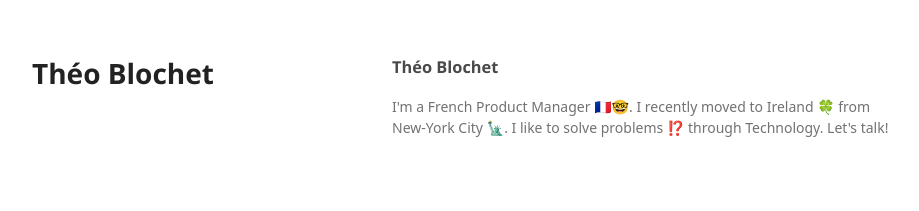
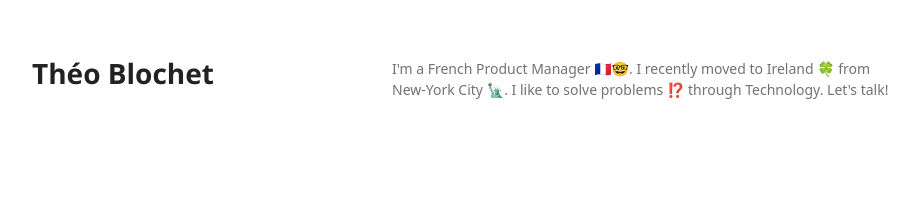
Before and after one commit to theoBLT/theoblt.github.com, a plain HTML site: page index.html in a window 1280 px wide. Shown: the whole page, without its empty margins (178-1097 px from the left). Drawn offline with Linux system fonts and the light colour scheme; a web font is replaced by a local one.

Commit message:
Removing a sub-header
I don't believe in H3s.

```diff
--- a/index.html
+++ b/index.html
@@ -19,8 +19,6 @@
 
       </header>
       <section>
-        <h3>
-<a id="théo-blochet" class="anchor" href="#th%C3%A9o-blochet" aria-hidden="true"><span aria-hidden="true" class="octicon octicon-link"></span></a>Théo Blochet</h3>
 
 <p>I'm a French Product Manager <g-emoji alias="fr" fallback-src="https://assets-cdn.github.com/images/icons/emoji/unicode/1f1eb-1f1f7.png" ios-version="6.0">🇫🇷</g-emoji><g-emoji alias="nerd_face" fallback-src="https://assets-cdn.github.com/images/icons/emoji/unicode/1f913.png" ios-version="9.1">🤓</g-emoji>. I recently moved to Ireland <g-emoji alias="four_leaf_clover" fallback-src="https://assets-cdn.github.com/images/icons/emoji/unicode/1f340.png" ios-version="6.0">🍀</g-emoji> from New-York City <g-emoji alias="statue_of_liberty" fallback-src="https://assets-cdn.github.com/images/icons/emoji/unicode/1f5fd.png" ios-version="6.0">🗽</g-emoji>.
 I like to solve problems <g-emoji alias="interrobang" fallback-src="https://assets-cdn.github.com/images/icons/emoji/unicode/2049.png" ios-version="6.0">⁉️</g-emoji> through Technology. Let's talk! </p>
```
